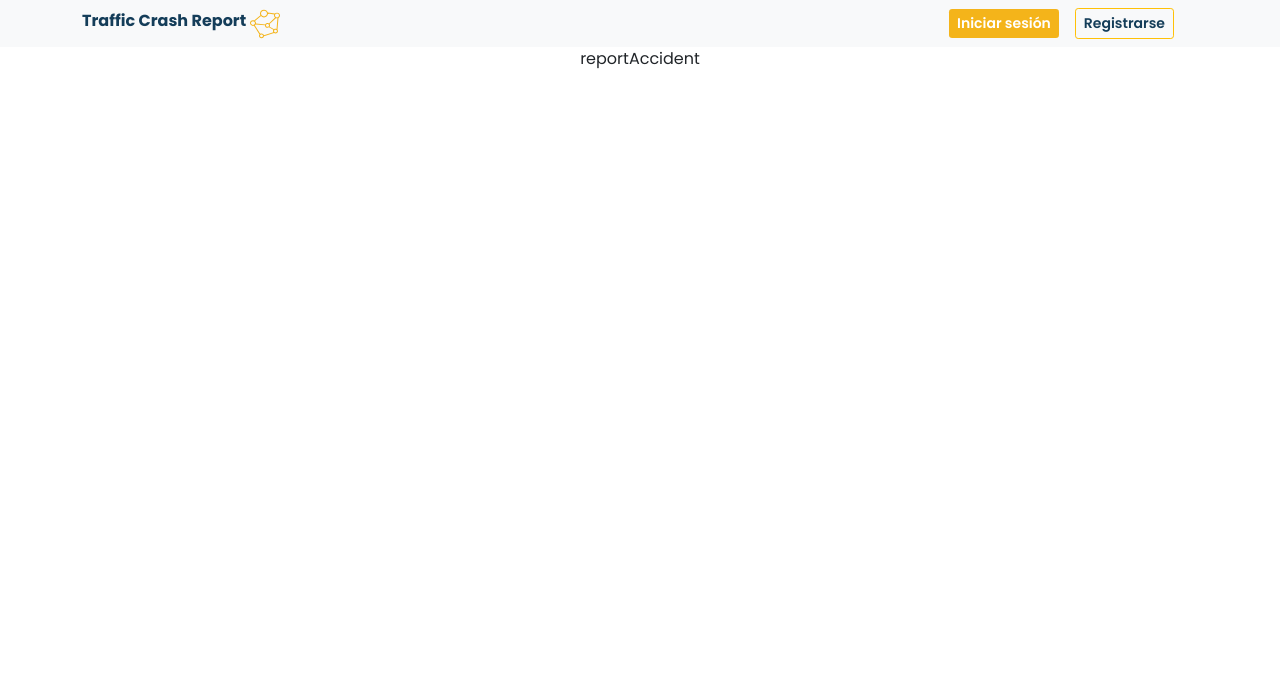
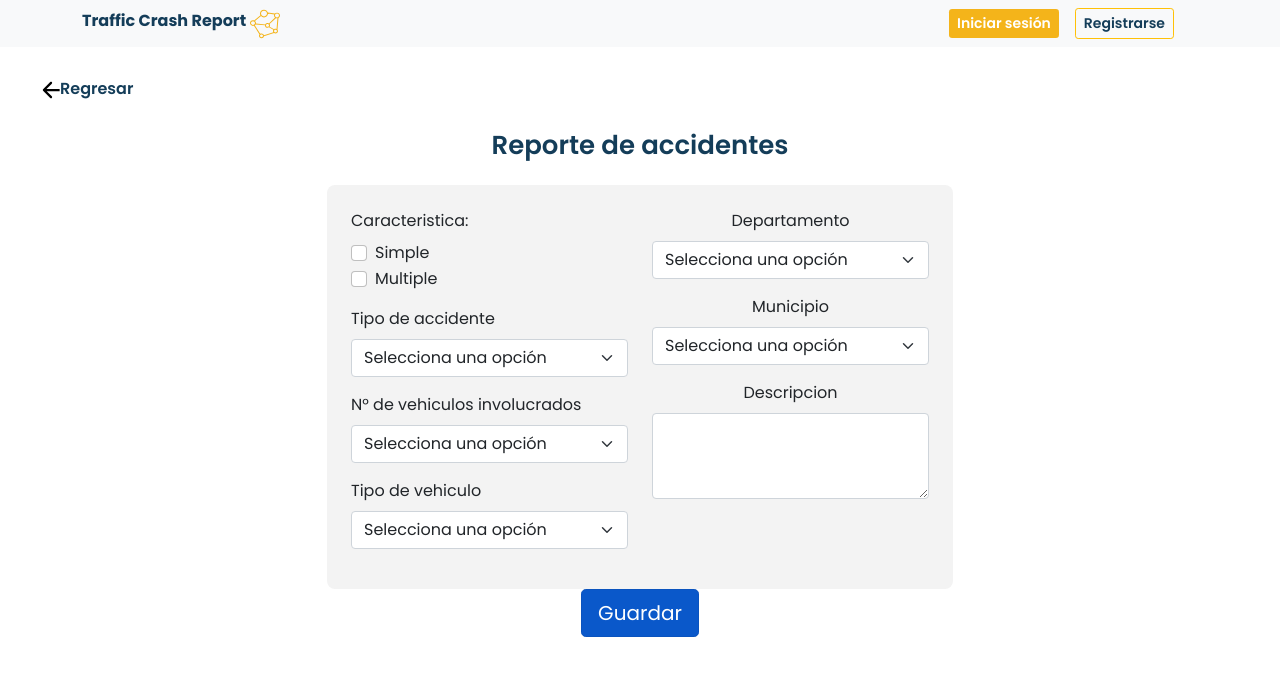
Before and after one commit to HDP115-UES/frontend, a React (Create React App) app: page /addReport in a window 1280 px wide. Shown: the top 676 px of the page. Built offline with nearby package versions, Linux system fonts and the light colour scheme.

Commit message:
Hice la vista Reporte y le hice link con el texto del index

```diff
--- a/src/Pages/Principal/homePage.jsx
+++ b/src/Pages/Principal/homePage.jsx
@@ -3,6 +3,8 @@ import { Container, Row, Col } from "react-bootstrap";
 import "./homePage.css";
 import reportAccident from "../../Assets/Images/reportAccident.svg";
 import getAccident from "../../Assets/Images/get-reports.svg";
+import { Link } from 'react-router-dom';
+
 export const HomePage = () => {
   return (
     <Container className="seccionPrincipal" fluid>
@@ -14,8 +16,10 @@ export const HomePage = () => {
           <Col xs={12} sm={6}>
             <Row className="containerReport ">
               <Col className="d-flex align-items-center justify-content-center">
+              <Link to="/addReport">
                 <img src={reportAccident} alt="addReport-img"></img>{" "}
                 <span className="ms-4">Reportar un accidente</span>
+                </Link>
               </Col>
             </Row>
           </Col>
--- /dev/null
+++ b/src/Pages/ReportAccident/report.css
@@ -0,0 +1,18 @@
+/* .signupContainer {
+    outline: 1px solid black;
+} */
+
+.signupContainer h1 {
+    font-size: 26px;
+    color: var(--fontColor);
+    font-weight: 600;
+  }
+  .rowSignup {
+    /*   outline: 1px solid black; */
+    background-color: #f3f3f3;
+    border-radius: 8px;
+  }
+  .formContainer {
+    background-color: #f3f3f3;
+    border-radius: 8px;
+  }
--- a/src/Pages/ReportAccident/reportAccident.jsx
+++ b/src/Pages/ReportAccident/reportAccident.jsx
@@ -1,7 +1,113 @@
 import React from 'react'
+import { Container, Row, Col, Form, Button } from "react-bootstrap";
+import BackButton from "../../Components/BackButton/BackButton";
+import "./report.css";
 
 export const ReportAccident = () => {
   return (
-    <div>reportAccident</div>
-  )
-}
+    <>
+      <BackButton />
+      <Container className="signupContainer d-flex flex-column align-items-center justify-content-center mt-4 ">
+        <h1 className="mb-4">Reporte de accidentes</h1>
+        <Form className="formContainer p-4 d-flex flex-column justify-content-center">
+          <Row>
+            <Col sm={12} md={6}>
+              <Form.Group
+                className="mb-3 text-start"
+                controlId="formBasicFistName"
+              >
+                <Form.Label>Caracteristica: </Form.Label>
+                <Form.Check
+                  enabled
+                  //type={type}
+                  label={`Simple`}
+                  id={`Simple`}
+                />
+                <Form.Check
+                  enabled
+                  //type={type}
+                  label={`Multiple`}
+                  id={`Multiple`}
+                />
+              </Form.Group>
+
+              <Form.Group
+                className="mb-3 text-start"
+                controlId="formBasicLastName"
+              >
+                <Form.Label>Tipo de accidente </Form.Label>
+                <Form.Select aria-label="Default select example">
+                  <option>Selecciona una opción</option>
+                  <option value="1">One</option>
+                  <option value="2">Two</option>
+                  <option value="3">Three</option>
+                </Form.Select>
+              </Form.Group>
+              <Form.Group
+                className="mb-3 text-start"
+                controlId="formBasicEmail"
+              >
+              </Form.Group>
+              <Form.Group
+                className="mb-3 text-start"
+                controlId="formBasicPassword"
+              >
+
+                <Form.Group className="mb-3" controlId="formBasicDepartamento">
+                <Form.Label>N° de vehiculos involucrados</Form.Label>
+                <Form.Select aria-label="Default select example">
+                  <option>Selecciona una opción</option>
+                  <option value="1">One</option>
+                  <option value="2">Two</option>
+                  <option value="3">Three</option>
+                  <option value="4">Four</option>
+                  <option value="5">More</option>
+                </Form.Select>
+              </Form.Group>
+
+                <Form.Label>Tipo de vehiculo </Form.Label>
+                <Form.Group className="TipoVehiculo" controlId="tipoVehiculo">
+                <Form.Select aria-label="Default select example">
+                  <option>Selecciona una opción</option>
+                  <option value="1">One</option>
+                  <option value="2">Two</option>
+                  <option value="3">Three</option>
+                </Form.Select>
+                </Form.Group>
+              </Form.Group>
+            </Col>
+            <Col sm={12} md={6}>
+              <Form.Group className="mb-3" controlId="formBasicDepartamento">
+                <Form.Label>Departamento</Form.Label>
+                <Form.Select aria-label="Default select example">
+                  <option>Selecciona una opción</option>
+                  <option value="1">One</option>
+                  <option value="2">Two</option>
+                  <option value="3">Three</option>
+                </Form.Select>
+              </Form.Group>
+              <Form.Group className="mb-3" controlId="formBasicMunicipio">
+                <Form.Label>Municipio</Form.Label>
+                <Form.Select aria-label="Default select example">
+                  <option>Selecciona una opción</option>
+                  <option value="1">One</option>
+                  <option value="2">Two</option>
+                  <option value="3">Three</option>
+                </Form.Select>
+              </Form.Group>
+
+              <Form.Label>Descripcion</Form.Label>
+                <Form.Group className="Descripcion" controlId="descripcion">
+                <Form.Control as="textarea" rows={3} />
+                </Form.Group>
+
+            </Col>
+          </Row>
+        </Form>
+      </Container>
+      <Button variant="primary" size="lg" active>
+        Guardar
+      </Button>{' '}
+    </>
+  );
+};
```
Also changed, not shown: 1 other file (tests, documents, lock files or other folders).
